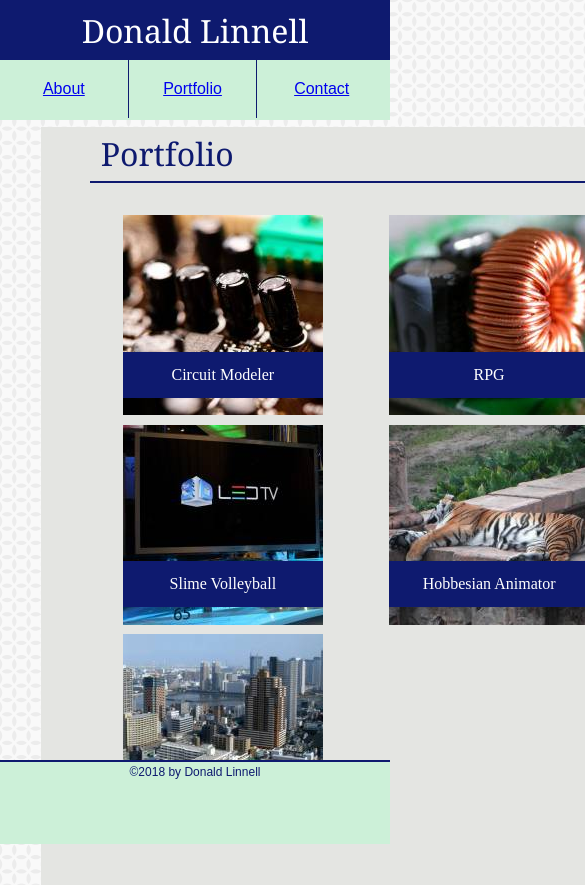
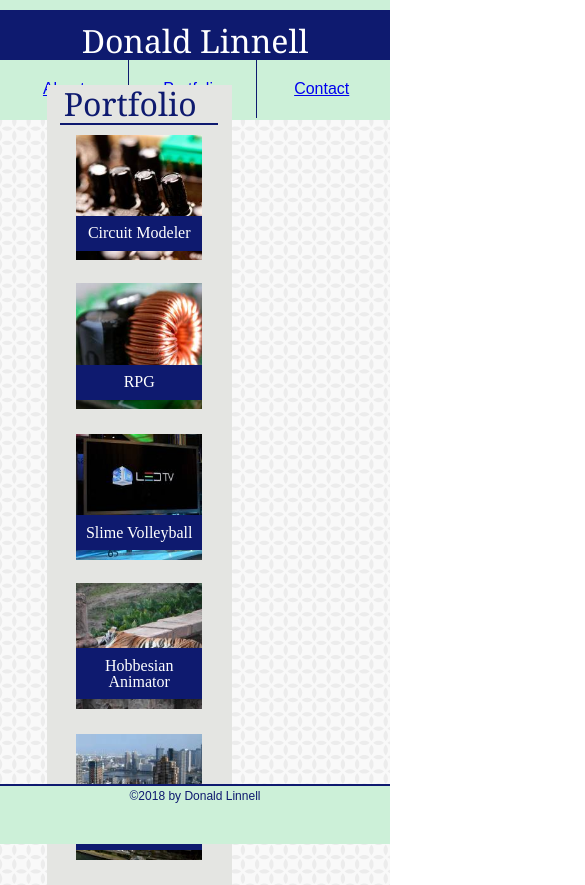
Before and after one commit to dlinnell2/Responsive-Portfolio, a plain HTML site: page portfolio.html in a window 390 px wide. Shown: the top 885 px of the page, 585 px wide, since content can reach past the window. Drawn offline with Linux system fonts and the light colour scheme.

Commit message:
Completes 980px responsive

```diff
--- a/assets/css/style.css
+++ b/assets/css/style.css
@@ -28,7 +28,7 @@ header {
     width: 20%;
     height: 100%;
     right: 10%;
-    top: 25%;
+    top: 20%;
     text-align: center;
     font-size: 12px;
     float:right;
@@ -69,7 +69,7 @@ header {
 #wrapper {
     width: 960px;
     position: absolute;
-    top: 15%;
+    top: 85px;
     left: 10.5%;
 }
 
@@ -152,7 +152,7 @@ footer {
     position: fixed;
     bottom: 0;
     width: 100%;
-    height: 10%;
+    height: 60px;
     background-color: #ccf0d8;
     color: #0e1a6f;
     border-top-style: solid;
@@ -206,6 +206,7 @@ textarea {
 }
 
 @media only screen and (max-width: 980px) {
+
     #name {
         left: 12%;
         width: 30%;
@@ -213,9 +214,53 @@ textarea {
 
     #navigation {
         width: 30%;
-        right: 10%;
-        top: 20%;
+        right: 4%;
+        font-size: 16px;
+        top: 8px;
     }
+
+    #wrapper {
+        width: 95%;
+        left: 1.5%;
+    }
+
+    section {
+        width: 50%;
+        margin-left: 11%;
+        padding-bottom: 5%;
+        margin-bottom: 5%;
+    }
+
+    #profilePicture {
+        width: 80%;
+        margin-left: 10%;
+        margin-bottom: 10px;
+    }
+
+    p {
+        margin: 0 10%;
+    }
+
+    p.two {
+        margin-left: 10%;
+    }
+
+    aside {
+        margin-right: 5%;
+    }
+
+    .portImage {
+        width: 80%;
+        margin-bottom: 20px;
+        margin-left: 10%;
+        margin-right: 10%;
+    }
+
+    .portIndImg {
+        width: 100%;
+    }
+
+
 }
 
 @media screen and (max-width: 768px) {
@@ -227,7 +272,6 @@ textarea {
     #navigation {
         width: 40%;
         right: 1%;
-        top: 20%;
     }
 }
 
@@ -240,6 +284,7 @@ textarea {
     #name {
         width: 100%;
         left: 0%;
+        top: 10px;
     }
 
     #navigation {
--- a/portfolio.html
+++ b/portfolio.html
@@ -44,14 +44,14 @@
 
                 <div class="portImage">
 
-                    <img src="./assets/images/port1.jpeg" alt="Picture of a circuit board">
+                    <img src="./assets/images/port1.jpeg" alt="Picture of a circuit board" class="portIndImg">
                     <div class="portText">Circuit Modeler</div>
 
                 </div>
 
                 <div class="portImage">
 
-                    <img src="./assets/images/port2.jpg" alt="Picture of circuit board">
+                    <img src="./assets/images/port2.jpg" alt="Picture of circuit board"class="portIndImg">
                     <div class="portText">RPG</div>
 
                 </div>
@@ -62,14 +62,14 @@
 
                 <div class="portImage">
 
-                    <img src="./assets/images/port3.jpg" alt="A picture of an LED TV">
+                    <img src="./assets/images/port3.jpg" alt="A picture of an LED TV"class="portIndImg">
                     <div class="portText">Slime Volleyball</div>
 
                 </div>
 
                 <div class="portImage">
 
-                    <img src="./assets/images/port4.jpg" alt="A picture of a tiger">
+                    <img src="./assets/images/port4.jpg" alt="A picture of a tiger"class="portIndImg">
                     <div class="portText">Hobbesian Animator</div>
 
                 </div>
@@ -80,7 +80,7 @@
 
                 <div class="portImage">
 
-                    <img src="./assets/images/port5.jpg" alt="A picture of a city">
+                    <img src="./assets/images/port5.jpg" alt="A picture of a city"class="portIndImg">
                     <div class="portText">Utility Layout Software</div>
 
                 </div>
```
Also changed, not shown: index.html (+9 -8 lines).
